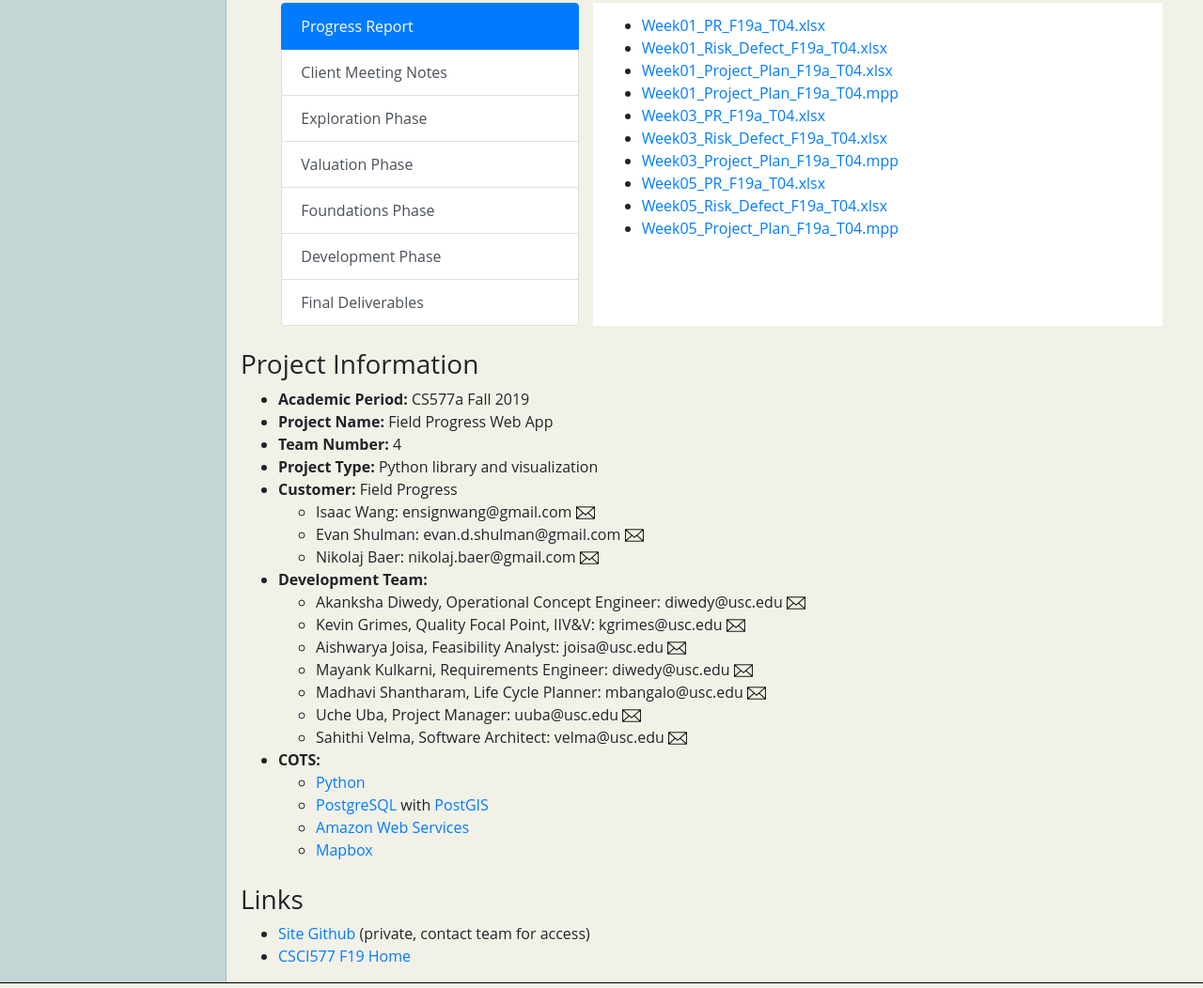
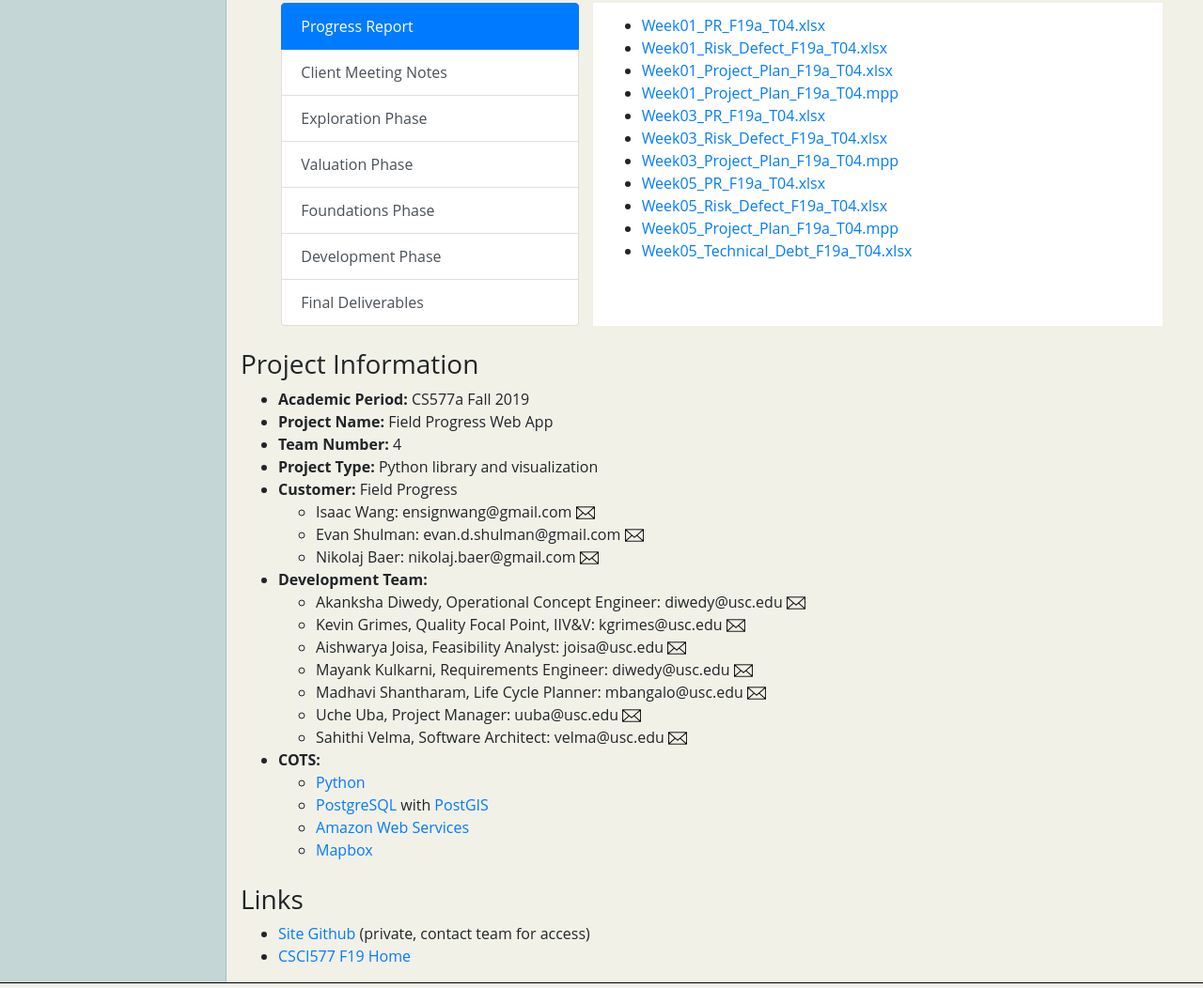
Before and after one commit to kgrimes2/CS577a-Fall2019-Team04, a website: page index.html in a window 1280 px wide. Shown: the part 1532-2584 px from the top of the page at 94% size. Drawn offline with Linux system fonts and the light colour scheme.

Commit message:
Add technical debt doc for week 5

```diff
--- a/index.html
+++ b/index.html
@@ -230,6 +230,7 @@
                   <li><a href="./PR/Week05_PR_F19a_T04.xlsx">Week05_PR_F19a_T04.xlsx</a></li>
                   <li><a href="./PR/Week05_Risk_Defect_F19a_T04.xlsx">Week05_Risk_Defect_F19a_T04.xlsx</a></li>
                   <li><a href="./PR/Week05_Project_Plan_F19a_T04.mpp">Week05_Project_Plan_F19a_T04.mpp</a></li>
+                  <li><a href="./PR/Week05_Technical_Debt_F19a_T04.xlsx">Week05_Technical_Debt_F19a_T04.xlsx</a></li>
                 </ul>
               </div>
               <div class="tab-pane fade" id="list-client-meeting-notes" role="tabpanel"
```
Also changed, not shown: PR/index.html (+1 -0 lines), 1 other file.
